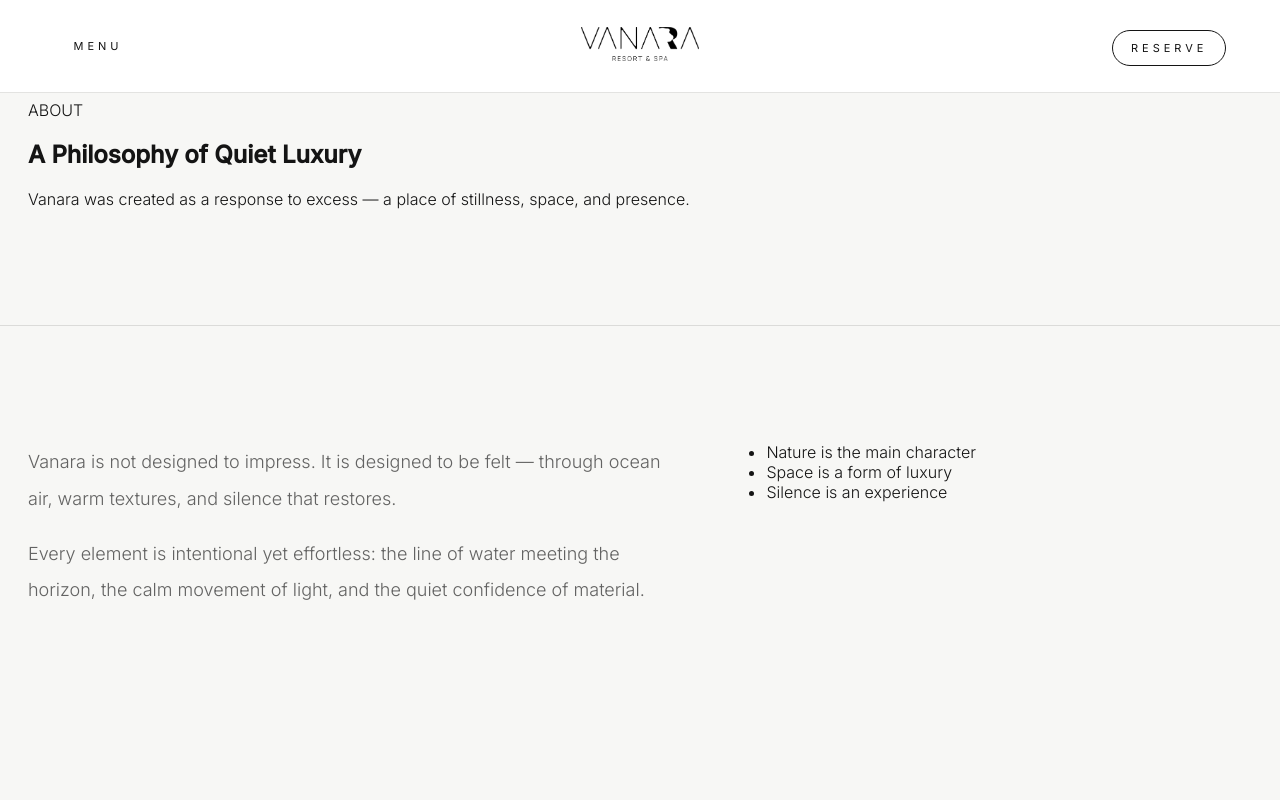
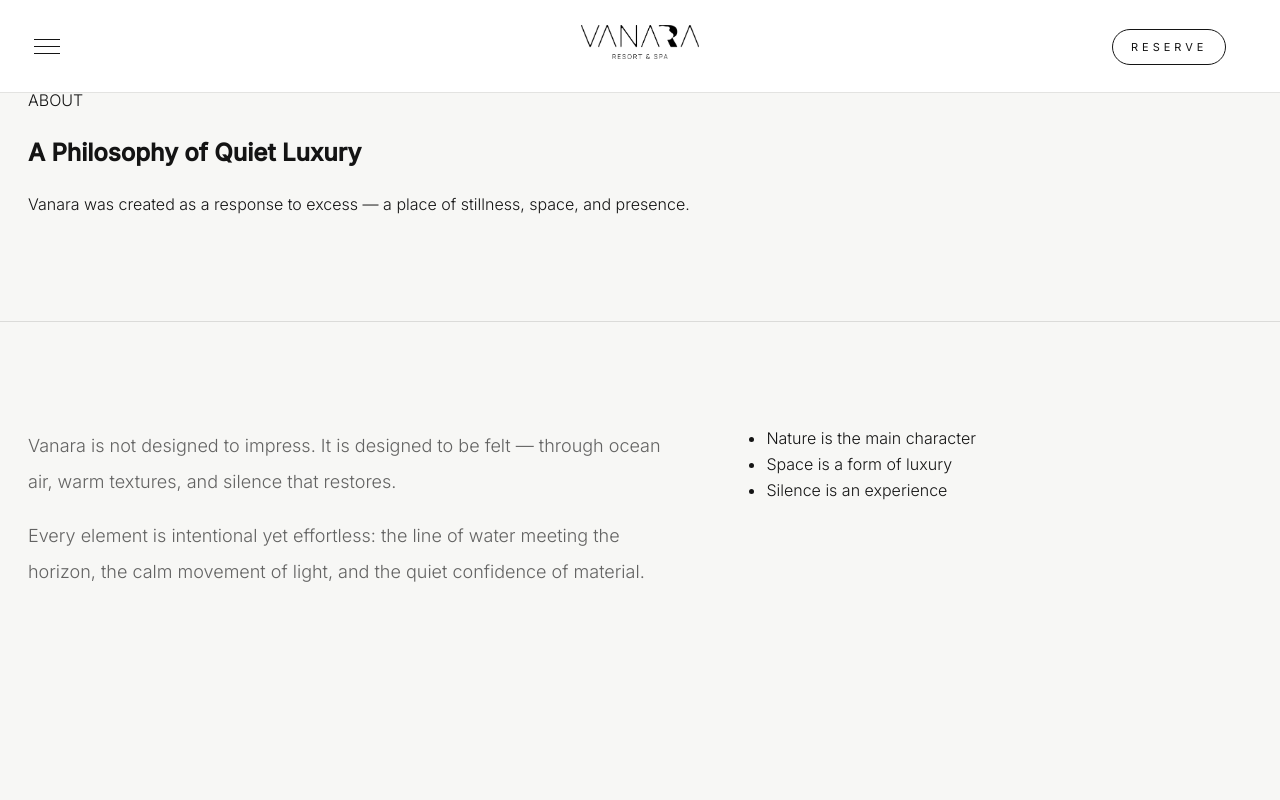
Before and after one commit to vanarabali-svg/vanara-resort, a Next.js app: page /about in a window 1280 px wide. Shown: the top 800 px of the page. Built offline with nearby package versions, Linux system fonts and the light colour scheme.

Commit message:
Switch to minimalist luxury typography (Libre Baskerville + Inter)

```diff
--- a/app/globals.css
+++ b/app/globals.css
@@ -1,128 +1,341 @@
-/* RESET */
-*{box-sizing:border-box}
-html,body{margin:0;padding:0}
-body{
-  background:#f7f7f5;
-  color:#141414;
-  font-family:"Inter",system-ui,-apple-system,"Segoe UI",Roboto,Arial,sans-serif;
-  font-weight:300;
+/* =========================
+   RESET
+========================= */
+*,
+*::before,
+*::after {
+  box-sizing: border-box;
 }
 
-/* VARIABLES */
-:root{
-  --serif:"Bodoni Moda",serif;
-  --sans:"Inter",system-ui,-apple-system,"Segoe UI",Roboto,Arial,sans-serif;
-  --muted:rgba(20,20,20,.65);
-  --line:rgba(20,20,20,.12);
+html,
+body {
+  margin: 0;
+  padding: 0;
 }
 
-/* LAYOUT */
-.container{max-width:1280px;margin:0 auto;padding:0 28px}
-section{padding:100px 0}
-
-/* HEADER */
-.nav{position:fixed;top:0;left:0;right:0;height:92px;z-index:1000;transition:.35s}
-body:not(.scrolled):not(.inner) .nav{background:transparent}
-body.scrolled .nav,
-body.inner .nav{background:rgba(255,255,255,.96);box-shadow:0 1px 0 rgba(0,0,0,.08)}
-
-.navLux{
-  height:92px;
-  display:grid;
-  grid-template-columns:1fr auto 1fr;
-  align-items:center;
+body {
+  background: #f7f7f5;
+  color: #141414;
+  font-family: "Inter", system-ui, -apple-system, "Segoe UI", Roboto, Arial, sans-serif;
+  font-weight: 300;
+  line-height: 1.6;
+  -webkit-font-smoothing: antialiased;
 }
 
-.menuBtn{
-  background:none;border:none;cursor:pointer;
-  font-family:var(--sans);
-  font-size:11px;letter-spacing:4px;text-transform:uppercase;
-  color:#fff;width:140px;font-weight:400;
-}
-body.scrolled .menuBtn,
-body.inner .menuBtn{color:#141414}
+/* =========================
+   VARIABLES
+========================= */
+:root {
+  --serif: "Libre Baskerville", serif;
+  --sans: "Inter", system-ui, -apple-system, "Segoe UI", Roboto, Arial, sans-serif;
 
-.navLogo{justify-self:center}
+  --black: #141414;
+  --muted: rgba(20, 20, 20, 0.65);
+  --line: rgba(20, 20, 20, 0.12);
 
-.navCta{justify-self:end;width:140px}
-.btnReserve{
-  font-family:var(--sans);
-  font-size:11px;letter-spacing:4px;text-transform:uppercase;
-  padding:10px 18px;border-radius:999px;
-  border:1px solid rgba(255,255,255,.9);
-  color:#fff;text-decoration:none;font-weight:400;
-}
-body.scrolled .btnReserve,
-body.inner .btnReserve{border-color:#141414;color:#141414}
-
-/* MENU */
-.menuOverlay{position:fixed;inset:0;background:rgba(0,0,0,.88);opacity:0;pointer-events:none;transition:.3s;z-index:1100}
-.menuOverlay[data-open="true"]{opacity:1;pointer-events:auto}
-.menuPanel{height:100%;padding:48px}
-
-.menuClose{
-  background:none;border:none;
-  font-family:var(--serif);
-  font-size:30px;color:rgba(255,255,255,.65);
-  cursor:pointer;
-}
-.menuLinks{margin-top:88px}
-.menuLinks a{
-  display:block;font-family:var(--serif);
-  font-size:58px;font-weight:300;
-  color:#fff;text-decoration:none;margin:18px 0;
+  --white: #ffffff;
 }
 
-/* HERO */
-.hero{position:relative;height:100vh;overflow:hidden}
-.heroVideo{position:absolute;inset:0;width:100%;height:100%;object-fit:cover}
-.heroShade{position:absolute;inset:0;background:linear-gradient(to top,rgba(0,0,0,.62),rgba(0,0,0,.14))}
-
-/* 🔥 TEXT HIGHER HERE */
-.heroContent{
-  position:absolute;
-  inset:0;
-  display:flex;
-  align-items:flex-end;
-  padding-bottom:36px;   /* LOWER than before */
-  padding-top:90px;      /* TEXT STARTS HIGHER */
+/* =========================
+   LAYOUT
+========================= */
+.container {
+  max-width: 1280px;
+  margin: 0 auto;
+  padding: 0 28px;
 }
 
-.heroKicker{
-  font-family:var(--sans);
-  font-size:11px;letter-spacing:4px;text-transform:uppercase;
-  color:rgba(255,255,255,.72);
+section {
+  padding: 88px 0;
 }
-.heroH1{
-  font-family:var(--serif);
-  font-size:78px;font-weight:400;
-  color:#fff;margin:12px 0 0;
+
+/* =========================
+   HEADER (AMAN STYLE)
+========================= */
+.nav {
+  position: fixed;
+  inset: 0 0 auto 0;
+  height: 92px;
+  z-index: 1000;
+  transition: background 0.35s ease, box-shadow 0.35s ease;
 }
-.heroP{
-  font-family:var(--sans);
-  font-size:18px;max-width:560px;
-  line-height:1.95;color:rgba(255,255,255,.82);
+
+body:not(.scrolled):not(.inner) .nav {
+  background: transparent;
 }
-.heroLinks{display:flex;gap:24px;margin-top:26px}
-.heroLink{
-  font-family:var(--sans);
-  font-size:11px;letter-spacing:4px;text-transform:uppercase;
-  color:#fff;text-decoration:none;
-  border-bottom:1px solid rgba(255,255,255,.3);
+
+body.scrolled .nav,
+body.inner .nav {
+  background: rgba(255, 255, 255, 0.96);
+  box-shadow: 0 1px 0 rgba(0, 0, 0, 0.08);
 }
-.heroLink:hover{border-bottom-color:rgba(255,255,255,.9)}
 
-/* CONTENT */
-.h2A{font-family:var(--serif);font-size:46px;font-weight:400}
-.editorialA p{font-size:18px;line-height:2.05;color:var(--muted)}
-.twoColA{display:grid;grid-template-columns:1.1fr .9fr;gap:56px}
-.ruleA{height:1px;background:var(--line)}
+.navLux {
+  height: 92px;
+  display: grid;
+  grid-template-columns: 1fr auto 1fr;
+  align-items: center;
+}
 
-/* MOBILE */
-@media(max-width:900px){
-  section{padding:72px 0}
-  .heroContent{padding-bottom:28px;padding-top:80px}
-  .heroH1{font-size:44px}
-  .twoColA{grid-template-columns:1fr}
-  .menuLinks a{font-size:36px}
+/* =========================
+   HAMBURGER
+========================= */
+.hamburgerBtn {
+  background: none;
+  border: none;
+  cursor: pointer;
+  width: 140px;
+  display: flex;
+  align-items: center;
 }
+
+.hamburgerLines {
+  width: 26px;
+  display: flex;
+  flex-direction: column;
+  gap: 6px;
+}
+
+.hamburgerLines span {
+  height: 1px;
+  width: 100%;
+  background: rgba(255, 255, 255, 0.95);
+  transition: background 0.25s ease;
+}
+
+body.scrolled .hamburgerLines span,
+body.inner .hamburgerLines span {
+  background: var(--black);
+}
+
+/* =========================
+   LOGO
+========================= */
+.navLogo {
+  justify-self: center;
+}
+
+/* =========================
+   RESERVE BUTTON
+========================= */
+.navCta {
+  justify-self: end;
+  width: 140px;
+}
+
+.btnReserve {
+  font-family: var(--sans);
+  font-size: 11px;
+  letter-spacing: 4px;
+  text-transform: uppercase;
+  padding: 10px 18px;
+  border-radius: 999px;
+  border: 1px solid rgba(255, 255, 255, 0.9);
+  color: #fff;
+  text-decoration: none;
+  font-weight: 400;
+  transition: all 0.25s ease;
+}
+
+body.scrolled .btnReserve,
+body.inner .btnReserve {
+  color: var(--black);
+  border-color: var(--black);
+}
+
+/* =========================
+   MENU OVERLAY
+========================= */
+.menuOverlay {
+  position: fixed;
+  inset: 0;
+  background: rgba(0, 0, 0, 0.88);
+  opacity: 0;
+  pointer-events: none;
+  transition: opacity 0.35s ease;
+  z-index: 1100;
+}
+
+.menuOverlay[data-open="true"] {
+  opacity: 1;
+  pointer-events: auto;
+}
+
+.menuPanel {
+  height: 100%;
+  padding: 48px;
+}
+
+.menuTop {
+  display: flex;
+  justify-content: space-between;
+  align-items: center;
+}
+
+.menuClose {
+  background: none;
+  border: none;
+  font-family: var(--serif);
+  font-size: 28px;
+  color: rgba(255, 255, 255, 0.65);
+  cursor: pointer;
+}
+
+.menuClose:hover {
+  color: #fff;
+}
+
+.menuLinks {
+  margin-top: 88px;
+}
+
+.menuLinks a {
+  display: block;
+  font-family: var(--serif);
+  font-size: 46px;
+  font-weight: 400;
+  color: #fff;
+  text-decoration: none;
+  margin: 18px 0;
+}
+
+.menuLinks a:hover {
+  opacity: 0.85;
+}
+
+.menuBottom {
+  margin-top: 64px;
+  display: flex;
+  gap: 10px;
+  color: rgba(255, 255, 255, 0.6);
+  font-size: 13px;
+}
+
+/* =========================
+   HERO
+========================= */
+.hero {
+  position: relative;
+  height: 100vh;
+  overflow: hidden;
+}
+
+.heroVideo {
+  position: absolute;
+  inset: 0;
+  width: 100%;
+  height: 100%;
+  object-fit: cover;
+}
+
+.heroShade {
+  position: absolute;
+  inset: 0;
+  background: linear-gradient(
+    to top,
+    rgba(0, 0, 0, 0.6),
+    rgba(0, 0, 0, 0.15)
+  );
+}
+
+/* Move text higher */
+.heroContent {
+  position: absolute;
+  inset: 0;
+  display: flex;
+  align-items: flex-end;
+  padding-bottom: 120px;
+}
+
+.heroKicker {
+  font-family: var(--sans);
+  font-size: 11px;
+  letter-spacing: 4px;
+  text-transform: uppercase;
+  color: rgba(255, 255, 255, 0.7);
+}
+
+.heroH1 {
+  font-family: var(--serif);
+  font-size: 68px;
+  font-weight: 400;
+  color: #fff;
+  margin: 12px 0 0;
+}
+
+.heroP {
+  font-family: var(--sans);
+  font-size: 18px;
+  max-width: 560px;
+  line-height: 1.9;
+  color: rgba(255, 255, 255, 0.82);
+  margin-top: 18px;
+}
+
+.heroLinks {
+  display: flex;
+  gap: 24px;
+  margin-top: 28px;
+}
+
+.heroLink {
+  font-family: var(--sans);
+  font-size: 11px;
+  letter-spacing: 4px;
+  text-transform: uppercase;
+  color: #fff;
+  text-decoration: none;
+  border-bottom: 1px solid rgba(255, 255, 255, 0.3);
+}
+
+/* =========================
+   CONTENT
+========================= */
+.h2A {
+  font-family: var(--serif);
+  font-size: 40px;
+  font-weight: 400;
+}
+
+.editorialA p {
+  font-size: 18px;
+  line-height: 2;
+  color: var(--muted);
+}
+
+.twoColA {
+  display: grid;
+  grid-template-columns: 1.1fr 0.9fr;
+  gap: 56px;
+}
+
+.ruleA {
+  height: 1px;
+  background: var(--line);
+}
+
+/* =========================
+   MOBILE
+========================= */
+@media (max-width: 900px) {
+  section {
+    padding: 64px 0;
+  }
+
+  .heroContent {
+    padding-bottom: 72px;
+  }
+
+  .heroH1 {
+    font-size: 40px;
+  }
+
+  .menuLinks a {
+    font-size: 32px;
+  }
+
+  .hamburgerBtn,
+  .navCta {
+    width: auto;
+  }
+}
--- a/app/layout.tsx
+++ b/app/layout.tsx
@@ -42,10 +42,11 @@ export default function RootLayout({
   return (
     <html lang="en">
       <head>
+        {/* Luxury minimalist fonts */}
         <link rel="preconnect" href="https://fonts.googleapis.com" />
         <link rel="preconnect" href="https://fonts.gstatic.com" crossOrigin="" />
         <link
-          href="https://fonts.googleapis.com/css2?family=Bodoni+Moda:opsz,wght@6..96,300;6..96,400;6..96,500&family=Inter:wght@300;400;500&display=swap"
+          href="https://fonts.googleapis.com/css2?family=Libre+Baskerville:wght@400;700&family=Inter:wght@300;400;500&display=swap"
           rel="stylesheet"
         />
       </head>
@@ -53,8 +54,12 @@ export default function RootLayout({
       <body className={[scrolled ? 'scrolled' : '', !isHome ? 'inner' : ''].join(' ')}>
         <header className="nav">
           <div className="container navLux">
-            <button className="menuBtn" onClick={openMenu}>
-              MENU
+            <button className="hamburgerBtn" onClick={openMenu} aria-label="Open menu">
+              <span className="hamburgerLines">
+                <span />
+                <span />
+                <span />
+              </span>
             </button>
 
             <div className="navLogo">
@@ -93,7 +98,7 @@ export default function RootLayout({
           <div className="menuPanel">
             <div className="menuTop">
               <div className="menuKicker">Vanara Resort & Spa</div>
-              <button className="menuClose" onClick={closeMenu} aria-label="Close">
+              <button className="menuClose" onClick={closeMenu} aria-label="Close menu">
                 ×
               </button>
             </div>
@@ -118,7 +123,7 @@ export default function RootLayout({
             <div className="menuBottom">
               <span>Uluwatu, Bali</span>
               <span className="menuDot">•</span>
-              <span>Quiet luxury by the ocean</span>
+              <span>Minimal luxury by the ocean</span>
             </div>
           </div>
         </div>
```
